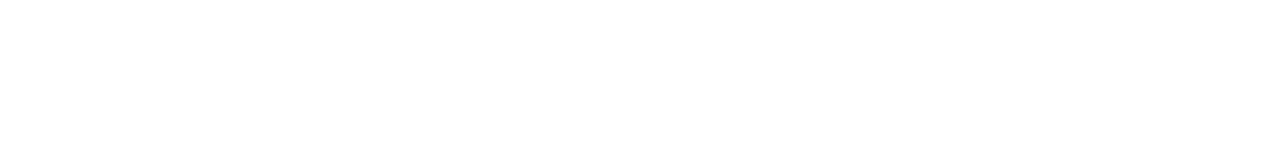
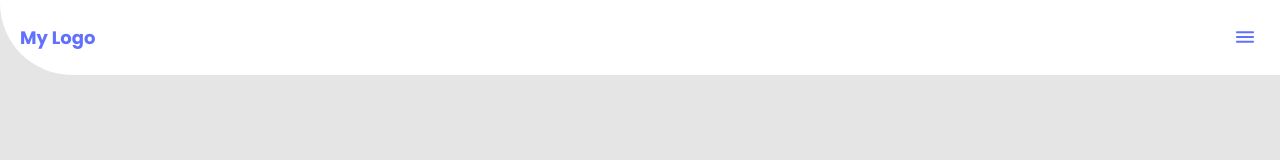
Before and after one commit to jlcarrascof/Junior-Garcia, a website: page index.html in a window 1280 px wide. Drawn offline with Linux system fonts and the light colour scheme; files that its build step writes are made by us from their sources.

Commit message:
Add Header Section

```diff
--- a/index.html
+++ b/index.html
@@ -1,13 +1,35 @@
 <!DOCTYPE html>
 <html lang="en">
-<head>
-  <meta charset="UTF-8">
-  <meta http-equiv="X-UA-Compatible" content="IE=edge">
-  <meta name="viewport" content="width=device-width, initial-scale=1.0">
-  <link rel="stylesheet" type="text/css" href="style.css">
-  <title></title>
-</head>
+  <head>
+    <meta charset="UTF-8">
+    <meta http-equiv="X-UA-Compatible" content="IE=edge">
+    <meta name="viewport" content="width=device-width, initial-scale=1.0">
+    <meta name="description" content="Portfolio Design Project"/>
+    <meta name="keywords" content="portfolio, showcase, webdev"/>
+    <meta name="author" content="Junior Garcia">
+
+    <title>Portfolio</title>
+
+    <link rel="preconnect" href="https://fonts.googleapis.com">
+    <link rel="preconnect" href="https://fonts.gstatic.com" crossorigin>
+    <link href="https://fonts.googleapis.com/css2?family=Poppins:wght@400;600;700&display=swap" rel="stylesheet">
+    <link rel="shortcut icon" href="./assets/img/favicon.jpg" type="image/jpg">
+    <link rel="stylesheet" type="text/css" href="src/styles/style.css">
+  </head>
 <body>
-  <h1 class="tittle"></h1>
+    <!-- HEADER -->
+    <header>
+      <section class="header">
+        <div class="header__wrapper">
+          <nav class="header__navbar">
+            <a class="logo" href="#">My Logo</a>
+            <div class="toggleBtn phone">
+              <button class="btn--ham" type="button"><img src="./assets/img/mb_toggle menu.svg" alt="hamburger menu" class="ham--svg"></button>
+            </div>
+          </nav>
+        </div>
+      </section>
+    </header>
+
 </body>
 </html>
--- a/src/styles/style.css
+++ b/src/styles/style.css
@@ -0,0 +1,87 @@
+:root {
+  --clr-primary: #e5e5e5;
+  --clr-primary-b1: #2230d2;
+  --clr-primary-b300: #7f8cff;
+  --clr-primary-b400: #6070ff;
+  --clr-primary-b50: #ebebff;
+  --clr-neutral-n0: #fff;
+  --clr-neutral-n1: #091e42;
+  --clr-neutral-n7: #c1c7d0;
+  --clr-neutral-n5: #5e6c84;
+  --clr-neutral-n10: #f7f7f9;
+  --clr-neutral-n40: #dfe1e6;
+  --clr-neutral-n60: #b3bac5;
+  --clr-neutral-n100: #7a869a;
+  --clr-neutral-n600: #344563;
+  --clr-neutral-n700: #253858;
+  --clr-neutral-n800: #172b4d;
+  --ff: "Poppins", sans-serif;
+}
+
+/* CSS reset */
+*,
+*::before,
+*::after {
+  box-sizing: inherit;
+}
+
+html {
+  margin: 0;
+  padding: 0;
+  border: 0;
+  font-size: 16px;
+  box-sizing: border-box;
+  scroll-behavior: smooth;
+}
+
+body {
+  font-family: var(--ff);
+  font-style: normal;
+  margin: 0;
+  overflow-x: hidden;
+  background-color: var(--clr-primary);
+  min-width: 12rem;
+}
+
+header {
+  min-width: 12rem;
+  background-color: var(--clr-neutral-n0);
+  border-radius: 0 0 0 4.5rem;
+}
+
+
+.header {
+  position: relative;
+  height: 15%;
+}
+
+.header__wrapper {
+  display: block;
+  width: 100%;
+}
+
+.header__navbar {
+  display: flex;
+  justify-content: space-between;
+  align-items: center;
+  padding: 1.5625rem 1.25rem;
+}
+
+.header__wrapper a {
+  text-decoration: none;
+  cursor: default;
+  color: var(--clr-primary-b400);
+  font-size: 1.125rem;
+  line-height: 1.25rem;
+  font-weight: 700;
+}
+
+.logo {
+  word-spacing: 0;
+}
+
+.btn--ham {
+  align-self: center;
+  background: transparent;
+  border: none;
+}
```
